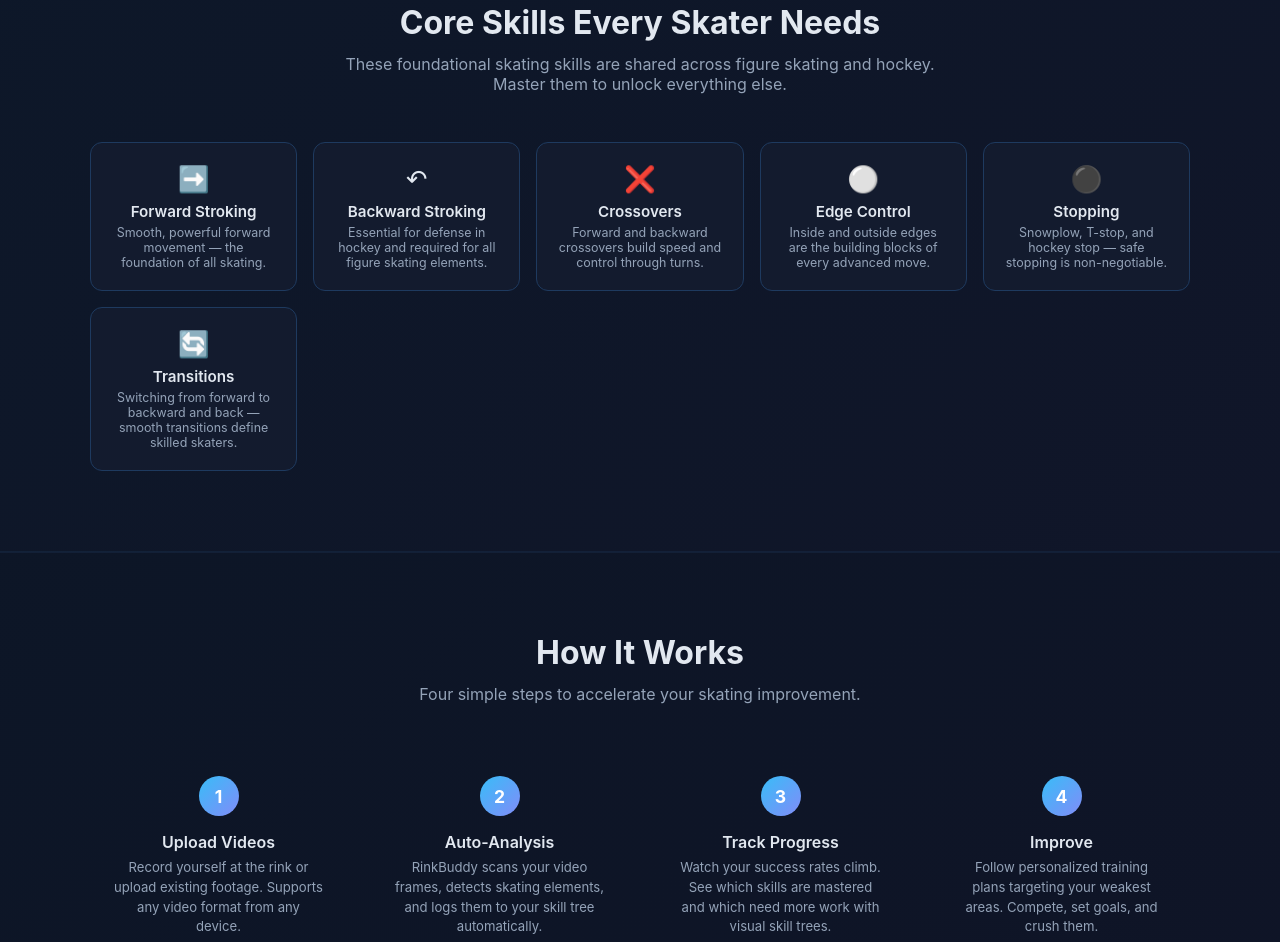
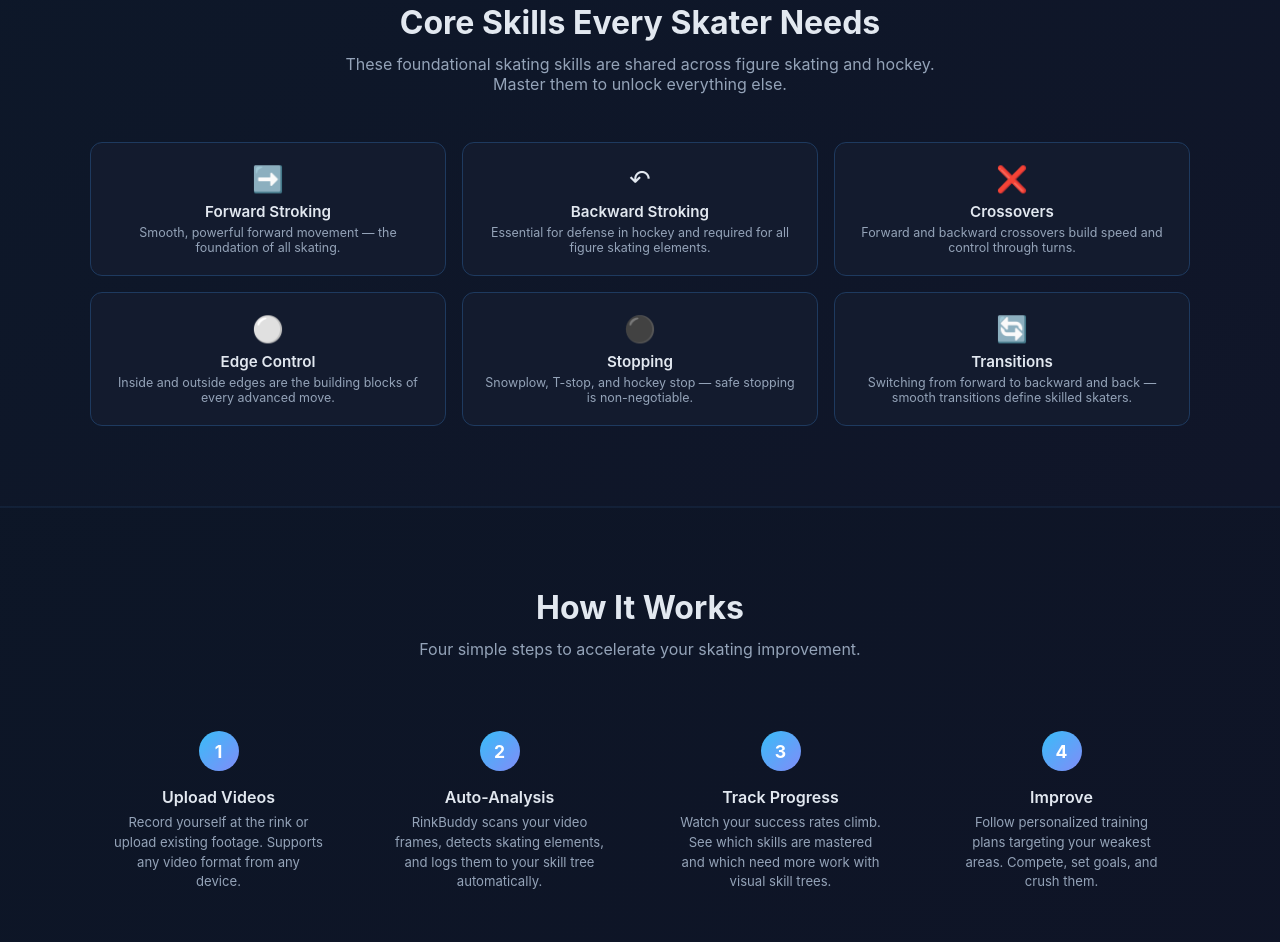
Before and after one commit to milofreitas/rinkbuddy, a website: page index.html in a window 1280 px wide. Shown: the part 2178-3120 px from the top of the page. Drawn offline with Linux system fonts and the light colour scheme.

Commit message:
Fix core skills grid to 3 columns so cards display evenly (3+3)
Co-Authored-By: Claude Opus 4.6 <noreply@anthropic.com>

```diff
--- a/index.html
+++ b/index.html
@@ -476,7 +476,7 @@
     <div style="max-width:1100px;margin:0 auto">
       <div class="lp-section-title">Core Skills Every Skater Needs</div>
       <div class="lp-section-sub">These foundational skating skills are shared across figure skating and hockey. Master them to unlock everything else.</div>
-      <div style="display:grid;grid-template-columns:repeat(auto-fit,minmax(180px,1fr));gap:16px">
+      <div style="display:grid;grid-template-columns:repeat(3,1fr);gap:16px">
         <div style="background:var(--surface);border:1px solid var(--border);border-radius:12px;padding:20px;text-align:center">
           <div style="font-size:1.6rem;margin-bottom:8px">&#10145;&#65039;</div>
           <h4 style="font-size:0.95rem;font-weight:600;margin-bottom:4px">Forward Stroking</h4>
```
